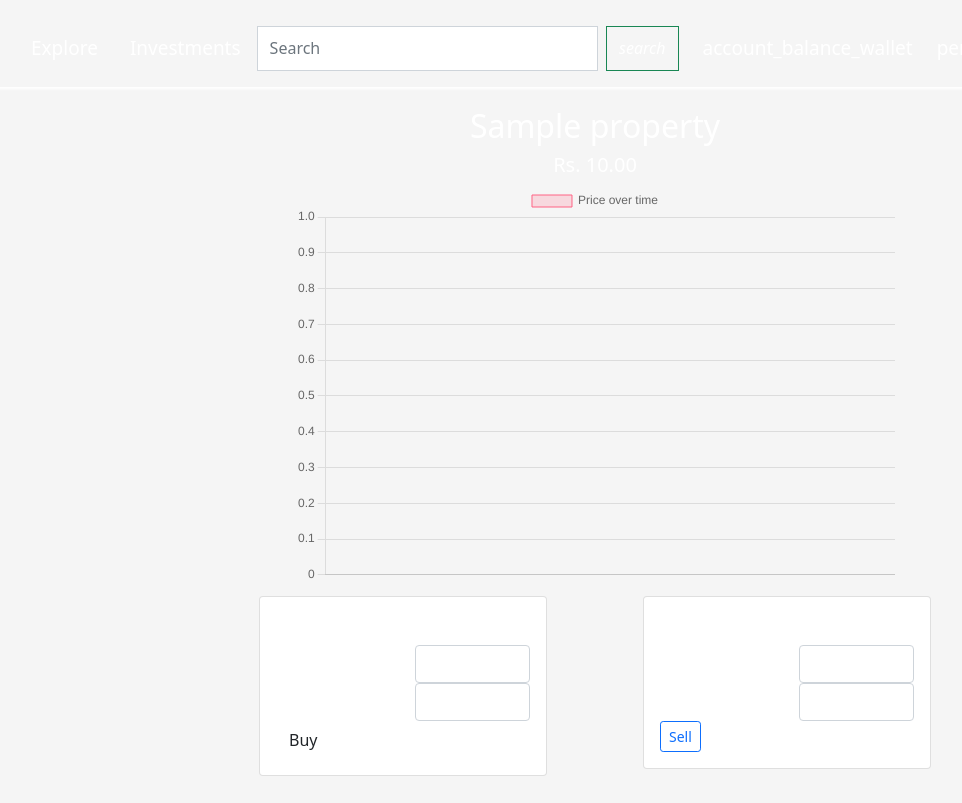
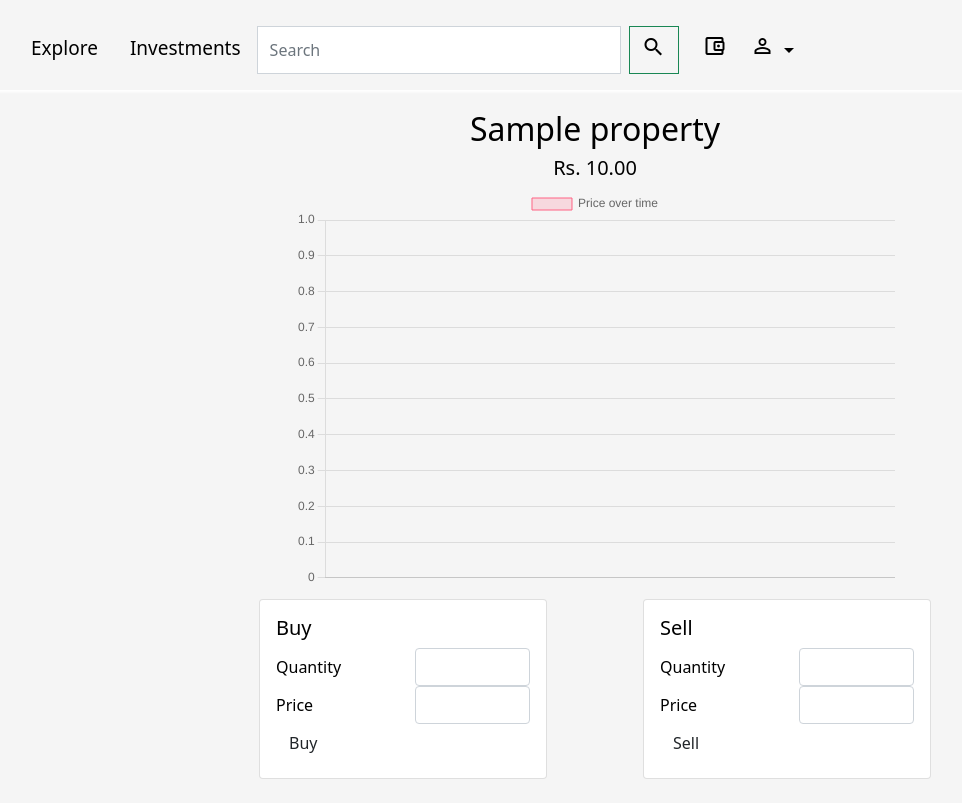
Before and after one commit to sashankmvv/pip-install, a Django app: template property/templates/property/invest.html in a window 1280 px wide. Shown: the whole page, without its empty margins (45-1007 px from the left). Before the commit the page ends 776 px from the top, so only its background shows below. Run offline with Django 4.2, Linux system fonts and the light colour scheme; tables that the repository leaves empty hold one stand-in row (values such as "Sample post"); the template is opened without the code that fills it: values that come from a table or form of the project are taken from there, most other values are stand-ins (such as "Sample title", 1, 10 or a date in 2020); some libraries are stand-ins or nearby versions.

Commit message:
Added buy and sell form

```diff
--- a/property/static/property/base.css
+++ b/property/static/property/base.css
@@ -4,16 +4,16 @@
     box-sizing: border-box;
     /* font-family: "Eb Garamond"; */
 
-    color: white;
+    color: black;
 
 }
 .navbar{
     box-shadow: 0px 8px 2px -6px rgba(255,255,255);
-  color:white;
+  color:black;
 
     }
 nav .navbar-nav li a{
-  color: white !important;
+  color: black !important;
   }
 a{
       font-size:19px ;
--- a/property/static/property/invest.css
+++ b/property/static/property/invest.css
@@ -4,7 +4,9 @@
     height:400px !important;
 
   } */
-
+*{
+    color: black;
+}
   .chart-container {
     width: 600px;
     height:400px;
--- a/property/templates/property/base.html
+++ b/property/templates/property/base.html
@@ -6,8 +6,8 @@
     <!-- Required meta tags -->
     <meta charset="utf-8">
     <meta name="viewport" content="width=device-width, initial-scale=1">
-    <!-- <link rel="stylesheet" href="https://fonts.googleapis.com/icon?family=Material+Icons"> -->
-    <!-- <link rel="stylesheet" href="https://fonts.googleapis.com/icon?family=Material+Icons+Outlined"> -->
+    <link rel="stylesheet" href="https://fonts.googleapis.com/icon?family=Material+Icons">
+    <link rel="stylesheet" href="https://fonts.googleapis.com/icon?family=Material+Icons+Outlined">
 
     <!-- Bootstrap CSS -->
     <link href="https://cdn.jsdelivr.net/npm/bootstrap@5.1.3/dist/css/bootstrap.min.css" rel="stylesheet"
--- a/property/templates/property/invest.html
+++ b/property/templates/property/invest.html
@@ -33,14 +33,14 @@
                         <div class="form-group row">
                             <label class="col-lg-6 col-form-label form-control-label">Quantity</label>
                             <div class="col-lg-6">
-                                <input class="form-control" type="text" name="quantity">
+                                <input class="form-control" type="text" name="buyquantity">
                               </div>
                         </div>
 
                         <div class="form-group row">
                             <label class="col-lg-6 col-form-label form-control-label">Price</label>
                             <div class="col-lg-6">
-                                <input class="form-control" type="text" name="price">
+                                <input class="form-control" type="text" name="buyprice">
                               </div>
                         </div>
                         <div class="col-lg-9">
@@ -63,20 +63,22 @@
                         <div class="form-group row">
                             <label class="col-lg-6 col-form-label form-control-label">Quantity</label>
                             <div class="col-lg-6">
-                                <input class="form-control" type="text" name="quantity">
+                                <input class="form-control" type="text" name="sellquantity">
                               </div>
                         </div>
 
                         <div class="form-group row">
                             <label class="col-lg-6 col-form-label form-control-label">Price</label>
                             <div class="col-lg-6">
-                                <input class="form-control" type="text" name="price">
+                                <input class="form-control" type="text" name="sellprice">
                               </div>
                         </div>
+                        <div class="col-lg-9">
+
+                            <input class=" btn" type="submit" value="Sell">
+    </div>
                     </form>
-                    <a href="#" class="btn btn-outline-primary btn-sm">
-                       Sell
-                    </a>
+
 
                 </div>
             </div>
```
Also changed, not shown: property/views.py (+17 -3 lines).
